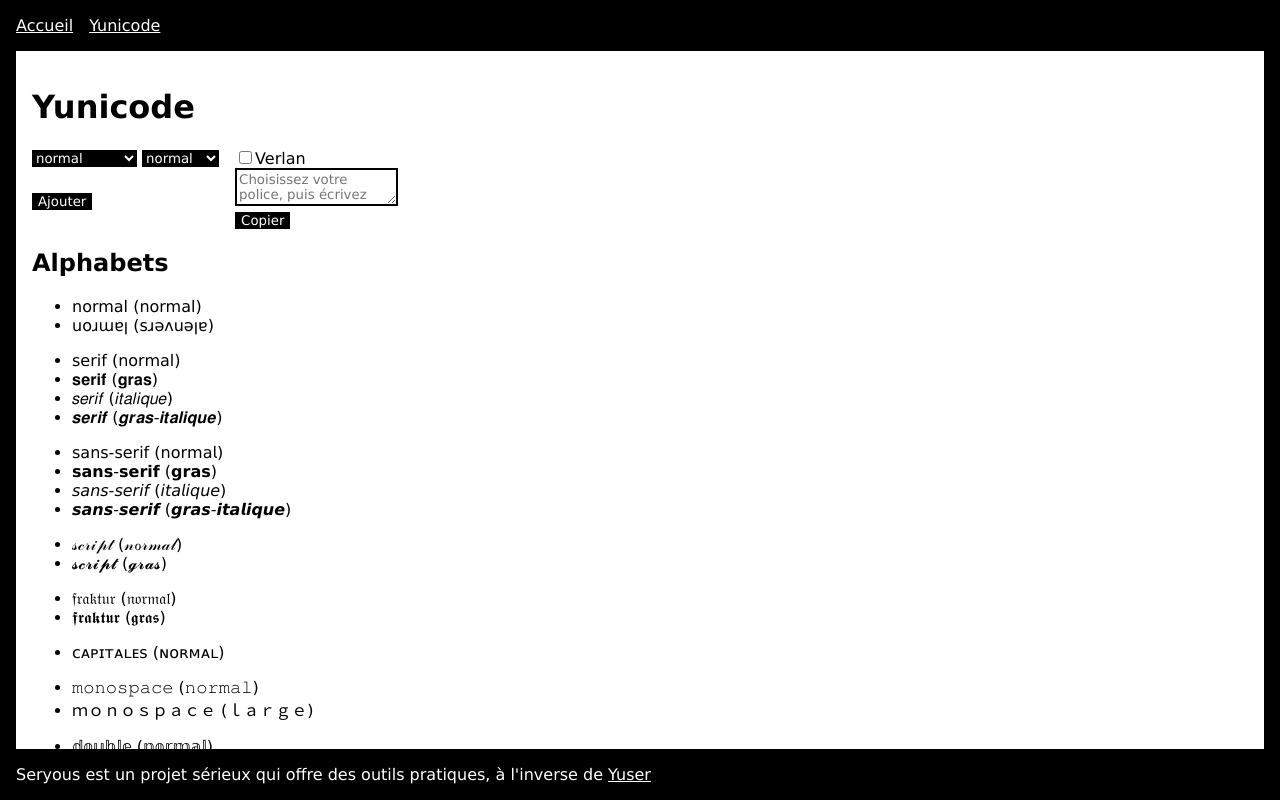
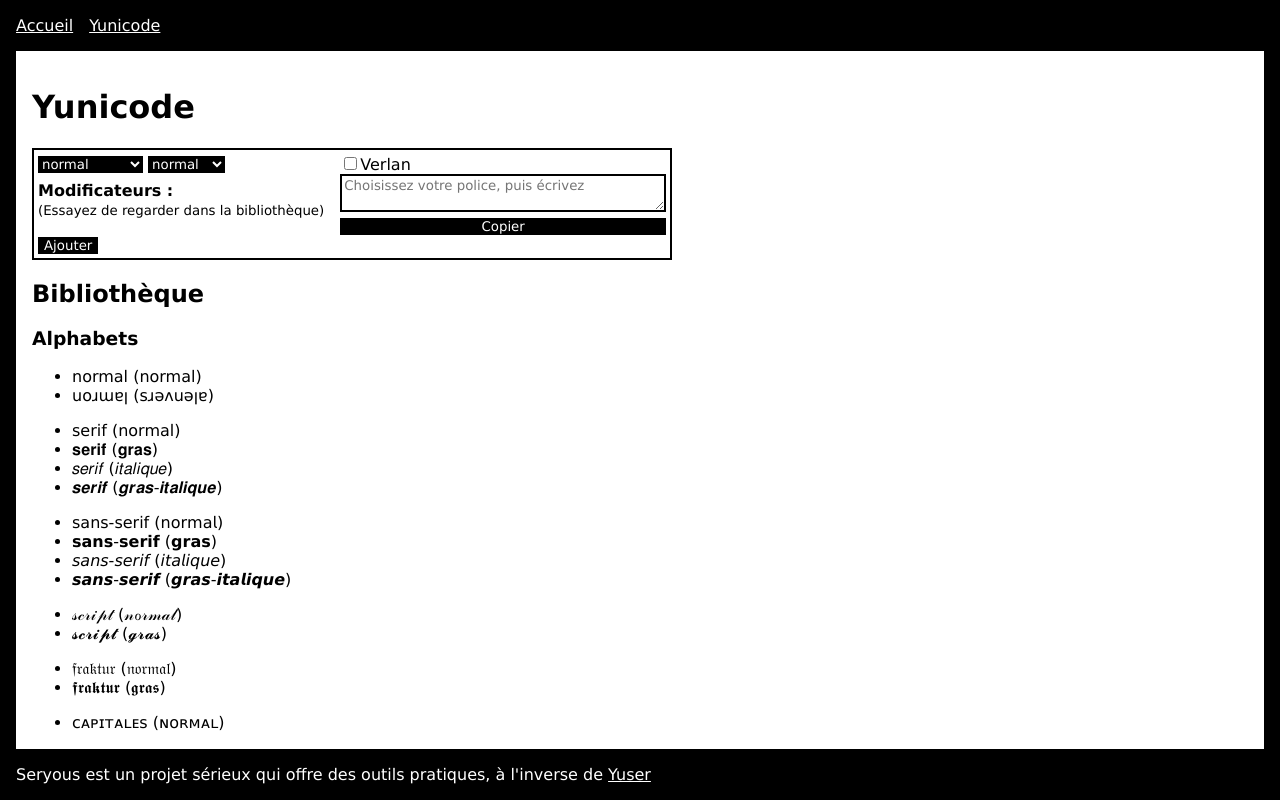
Before and after one commit to science-numerale/seryous, a SvelteKit app: page /tools/yunicode in a window 1280 px wide. Built offline with nearby package versions, Linux system fonts and the light colour scheme.

Commit message:
D'autres modifs

```diff
--- a/src/app.css
+++ b/src/app.css
@@ -25,7 +25,7 @@
 
 	border: none;
 }
-input, textarea {
+input, textarea, hr {
 	border: 2px black solid;
 }
 
--- a/src/components/basic/Button.svelte
+++ b/src/components/basic/Button.svelte
@@ -1,5 +1,6 @@
 <script lang="ts">
 	import type { Snippet } from "svelte";
+	//import type { SvelteHTMLElements } from "svelte/elements";
 
 	interface Props {
 		children: Snippet;
@@ -13,7 +14,8 @@
 		onClick,
 		variant = "primary",
 		disabled = false,
-	}: Props = $props();
+		...props
+	}: Props & { style?: string } = $props();
 
 	let doIt = $state(disabled ? () => {} : onClick);
 </script>
@@ -25,10 +27,11 @@
 		onkeydown={(e) => {
 			if (e.key === "Enter") doIt?.();
 		}}
-		onclick={doIt}>{@render children?.()}</span
+		onclick={doIt}
+		{...props}>{@render children?.()}</span
 	>
 {:else}
-	<button {disabled} class={variant} onclick={doIt}
+	<button {disabled} class={variant} onclick={doIt} {...props}
 		>{@render children?.()}</button
 	>
 {/if}
--- a/src/routes/tools/yunicode/+page.svelte
+++ b/src/routes/tools/yunicode/+page.svelte
@@ -1,5 +1,6 @@
 <script lang="ts">
 	import Button from "../../../components/basic/Button.svelte";
+	import TextInput from "../../../components/basic/inputs/TextInput.svelte";
 	import Tool from "../Tool.svelte";
 	import getVariant, {
 		alphabetsDB,
@@ -23,49 +24,74 @@
 		variant: "normal",
 	});
 	let cModifiers: string[] = $state([]);
+	let search: string = $state("");
 </script>
 
 <Tool name="Yunicode">
-	<Yunicode bind:font={cAlphabet.font} bind:variant={cAlphabet.variant} bind:modifiers={cModifiers} />
+	<div style="display: inline-block; position: sticky; top: 0; background: white; max-width: 100%; box-sizing: border-box;">
+		<Yunicode
+			bind:font={cAlphabet.font}
+			bind:variant={cAlphabet.variant}
+			bind:modifiers={cModifiers}
+		/>
+	</div>
 
-	<h2>Alphabets</h2>
-	{#each keys(alphabetsDB) as font}
+	<h2>Bibliothèque</h2>
+	<!-- <TextInput bind:value={search} placeholder="Recherchez ici..." /> -->
+
+	{@render dbView(
+		"Alphabets",
+		alphabetsDB,
+		(font, variant) => {
+			cAlphabet.font = font as typeof cAlphabet.font;
+			cAlphabet.variant = variant as typeof cAlphabet.variant;
+		},
+		(font, variant) =>
+			getVariant(
+				`${font} (${variant})`,
+				font as typeof cAlphabet.font,
+				variant as "normal",
+			),
+	)}
+
+	{@render dbView(
+		"Modificateurs",
+		modifiersDB,
+		(modifier, variant) => {
+			cModifiers.push(
+				(modifiersDB as Record<string, Record<string, string>>)[modifier][
+					variant
+				],
+			);
+		},
+		(modifier, variant) =>
+			getVariant(`${modifier} (${variant})`, "normal", "normal", [
+				(modifiersDB as Record<string, Record<string, string>>)[modifier][
+					variant
+				],
+			]),
+	)}
+</Tool>
+
+{#snippet dbView(
+	title: string,
+	db: Record<string, Record<string, any>>,
+	onSelect: (id1: string, id2: string) => void,
+	showAs: (id1: string, id2: string) => string,
+)}
+	<h3>{title}</h3>
+	{#each keys(db) as id1}
 		<ul>
-			{#each keys(alphabetsDB[font]) as variant}
+			{#each keys(db[id1]) as id2}
 				<li>
 					<Button
 						variant="span"
 						onClick={() => {
-							cAlphabet.font = font;
-							cAlphabet.variant = variant;
-						}}
-						>{getVariant(
-							`${font} (${variant})`,
-							font,
-							variant as "normal",
-						)}</Button
+							onSelect(id1, id2);
+						}}>{showAs(id1, id2)}</Button
 					>
 				</li>
 			{/each}
 		</ul>
 	{/each}
-
-	<h2>Modificateurs</h2>
-	{#each keys(modifiersDB) as modifier}
-		<ul>
-			{#each keys(modifiersDB[modifier]) as variant}
-				<li>
-					<Button
-						variant="span"
-						onClick={() => {
-							cModifiers.push(modifiersDB[modifier][variant]);
-						}}
-						>{getVariant(`${modifier} (${variant})`, "normal", "normal", [
-							modifiersDB[modifier][variant],
-						])}</Button
-					>
-				</li>
-			{/each}
-		</ul>
-	{/each}
-</Tool>
+{/snippet}
--- a/src/routes/tools/yunicode/ModifiersEditor.svelte
+++ b/src/routes/tools/yunicode/ModifiersEditor.svelte
@@ -9,6 +9,11 @@
 </script>
 
 <div>
+	<strong>Modificateurs :</strong>
+	{#if modifiers.length === 0}
+		<br />
+		<small>(Essayez de regarder dans la bibliothèque)</small>
+	{/if}
 	<ul>
 		{#each modifiers as _, i}
 			<li>
@@ -21,6 +26,7 @@
 			</li>
 		{/each}
 	</ul>
+
 	<Button
 		onClick={() => {
 			modifiers.push("");
--- a/src/routes/tools/yunicode/Yunicode.svelte
+++ b/src/routes/tools/yunicode/Yunicode.svelte
@@ -2,7 +2,6 @@
 	import { onMount } from "svelte";
 	import getVariant, {
 		alphabetsDB,
-		modifiersDB,
 		type Font,
 		type Variant,
 	} from "./unicodeVariants";
@@ -20,18 +19,11 @@
 		text?: string;
 		font?: Font;
 		variant?: Variant<Font>;
-		modifiers?: string[]
+		modifiers?: string[];
 		verlan?: boolean;
 	} = $props();
 
-	let make = (s: string) =>
-		getVariant(
-			s,
-			font,
-			variant,
-			modifiers,
-			verlan,
-		);
+	let make = (s: string) => getVariant(s, font, variant, modifiers, verlan);
 
 	onMount(() => {
 		if (text) text = make(text);
@@ -65,8 +57,8 @@
 	let rnd = Math.random().toString();
 </script>
 
-<div style="display: flex; flex-wrap: wrap; gap: 1rem;">
-	<div style="display: flex; flex-direction: column; gap: 0.5rem;">
+<div style="display: inline-flex; flex-wrap: wrap; gap: 1rem; padding: 0.25rem; border: 2px solid black; width: 40rem; max-width: 100%; box-sizing: border-box;">
+	<div style="display: flex; flex-direction: column; gap: 0.5rem; flex-shrink: 3;">
 		<div>
 			<select
 				bind:value={font}
@@ -90,13 +82,14 @@
 		<ModifiersEditor bind:modifiers />
 	</div>
 
-	<div>
+	<div style="flex-grow: 1; flex-shrink: 1;">
 		<div style="white-space: nowrap;">
 			<input type="checkbox" bind:checked={verlan} id={rnd + "verlan"} /><label
 				for={rnd + "verlan"}>Verlan</label
 			>
 		</div>
 		<textarea
+			style="resize: vertical; width: 100%; box-sizing: border-box; min-width: 5rem;"
 			bind:value={text}
 			bind:this={area}
 			onbeforeinputcapture={pressed}
@@ -105,7 +98,7 @@
 
 		<br />
 
-		<CopyButton {text} />
+		<CopyButton {text} style="width: 100%; box-sizing: border-box;" />
 		{#if navigator.share}
 			<Button
 				onClick={() => {
--- a/src/routes/tools/yunicode/unicodeVariants.ts
+++ b/src/routes/tools/yunicode/unicodeVariants.ts
@@ -48,13 +48,17 @@
 
 export let modifiersDB = {
 	"barré": {
+		"court": "b̵a̵r̵r̵é̵ ̵c̵o̵u̵r̵t̵",
 		"long": "b̶a̶r̶r̶é̶ ̶l̶o̶n̶g̶",
+		"tilde": "b̴a̴r̴r̴é̴ ̴t̴i̴l̴d̴e̴",
 		"oblique-court": "d̷o̷u̷b̷l̷e̷ ̷m̷a̷c̷r̷o̷n̷",
-		"oblique-long": "d̸o̸u̸b̸l̸e̸ ̸m̸a̸c̸r̸o̸n̸"
+		"oblique-long": "d̸o̸u̸b̸l̸e̸ ̸m̸a̸c̸r̸o̸n̸",
+		"interdit": "i⃠n⃠t⃠e⃠r⃠d⃠i⃠t⃠",
 	},
 	"souligné": {
 		"ligne-basse": "l̲i̲g̲n̲e̲ ̲b̲a̲s̲s̲e̲",
 		"double-macron": "d͟o͟u͟b͟l͟e͟ ͟m͟a͟c͟r͟o͟n͟",
+		"double": "s̳o̳u̳l̳i̳g̳n̳é̳ ̳d̳o̳u̳b̳l̳e̳"
 	}
 }
 
```
Also changed, not shown: src/routes/+page.svelte (+8 -2 lines).
